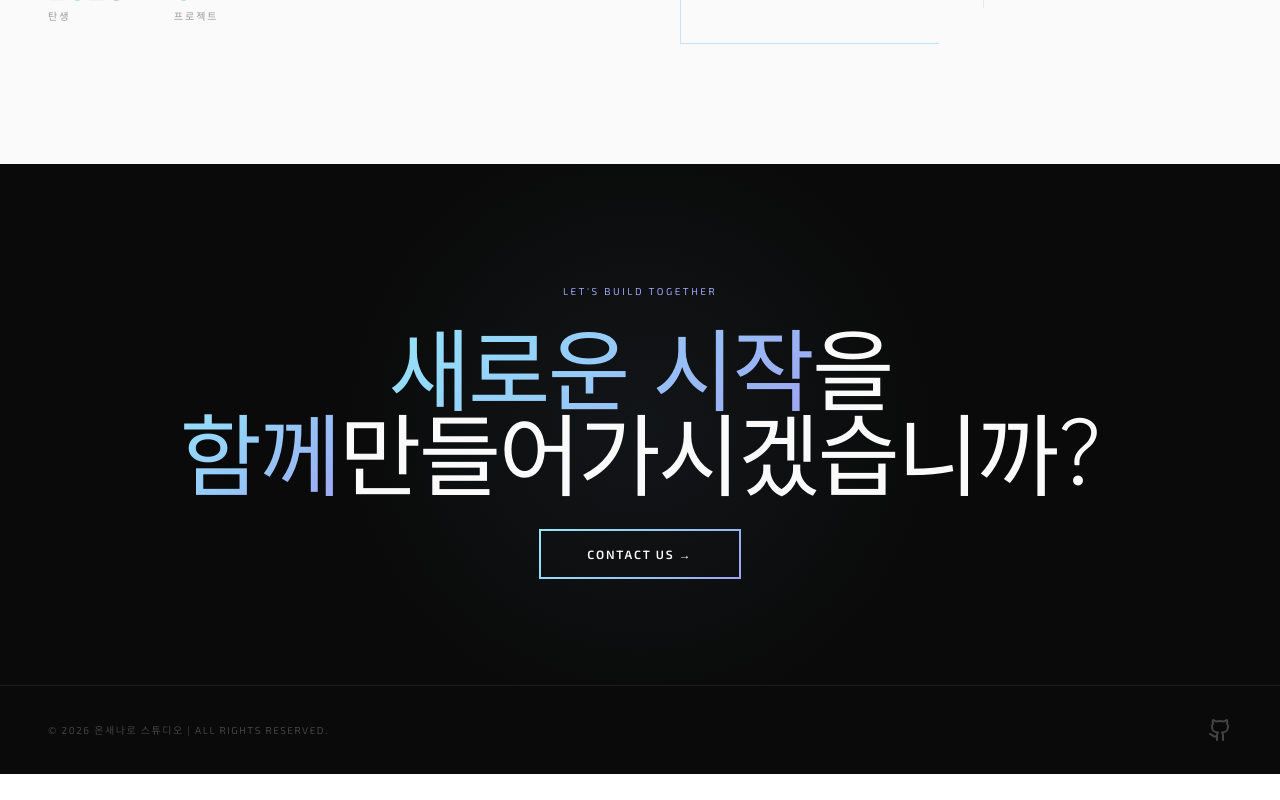
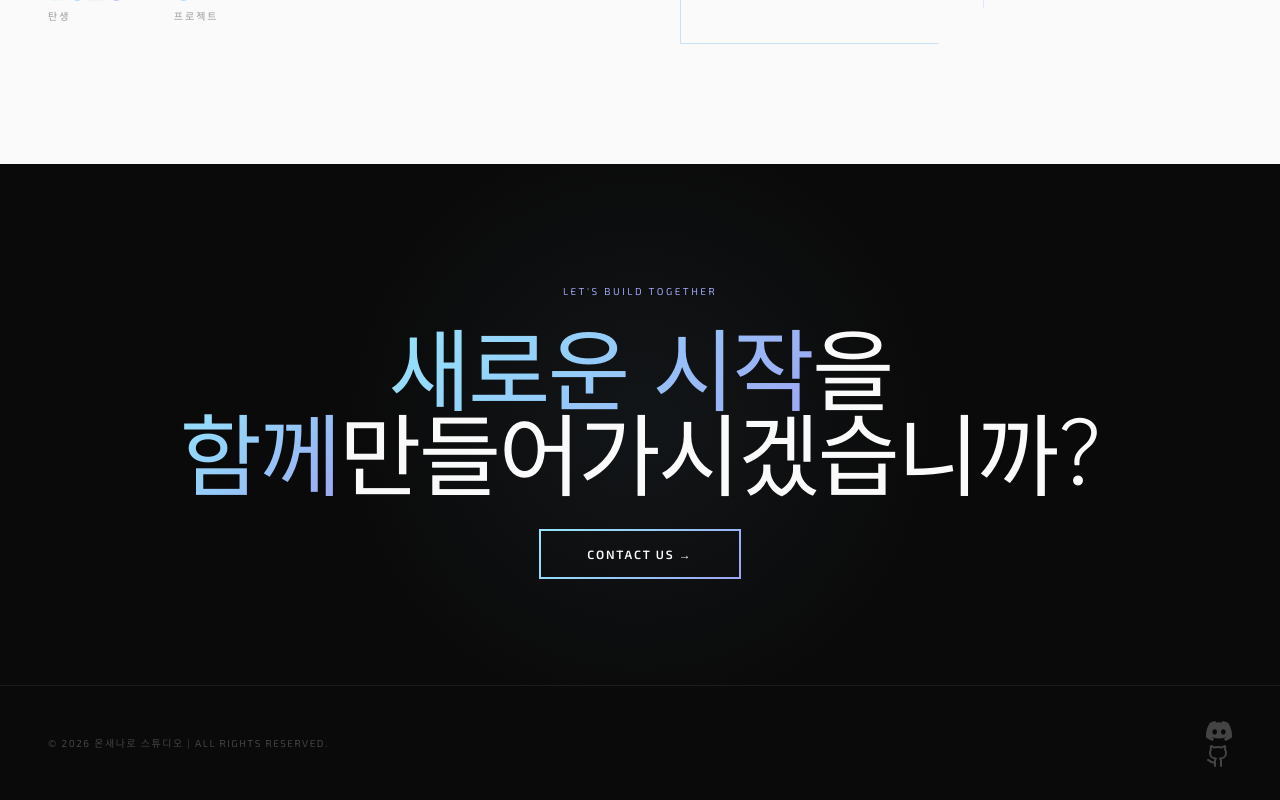
Before and after one commit to OnsaenaroStudio/page, a Next.js app: page / in a window 1280 px wide. Shown: the part 2484-3284 px from the top of the page. Before the commit the page ends 3258 px from the top, so only its background shows below. Built offline with nearby package versions, Linux system fonts and the light colour scheme.

Commit message:
Update page.tsx

```diff
--- a/app/page.tsx
+++ b/app/page.tsx
@@ -479,6 +479,14 @@
           © 2026 온새나로 스튜디오 | ALL RIGHTS RESERVED.
         </div>
         <div style={{ fontSize: 10, letterSpacing: "0.15em", color: "#444", textTransform: "uppercase" }}>
+           <a href="https://discord.gg/BCqWwvr888" target="_blank" aria-label="Discord">
+            <svg xmlns="http://www.w3.org/2000/svg" width="26" height="26" fill="currentColor" className="bi bi-discord"
+                 viewBox="0 0 16 16">
+              <path
+                d="M13.545 2.907a13.2 13.2 0 0 0-3.257-1.011.05.05 0 0 0-.052.025c-.141.25-.297.577-.406.833a12.2 12.2 0 0 0-3.658 0 8 8 0 0 0-.412-.833.05.05 0 0 0-.052-.025c-1.125.194-2.22.534-3.257 1.011a.04.04 0 0 0-.021.018C.356 6.024-.213 9.047.066 12.032q.003.022.021.037a13.3 13.3 0 0 0 3.995 2.02.05.05 0 0 0 .056-.019q.463-.63.818-1.329a.05.05 0 0 0-.01-.059l-.018-.011a9 9 0 0 1-1.248-.595.05.05 0 0 1-.02-.066l.015-.019q.127-.095.248-.195a.05.05 0 0 1 .051-.007c2.619 1.196 5.454 1.196 8.041 0a.05.05 0 0 1 .053.007q.121.1.248.195a.05.05 0 0 1-.004.085 8 8 0 0 1-1.249.594.05.05 0 0 0-.03.03.05.05 0 0 0 .003.041c.24.465.515.909.817 1.329a.05.05 0 0 0 .056.019 13.2 13.2 0 0 0 4.001-2.02.05.05 0 0 0 .021-.037c.334-3.451-.559-6.449-2.366-9.106a.03.03 0 0 0-.02-.019m-8.198 7.307c-.789 0-1.438-.724-1.438-1.612s.637-1.613 1.438-1.613c.807 0 1.45.73 1.438 1.613 0 .888-.637 1.612-1.438 1.612m5.316 0c-.788 0-1.438-.724-1.438-1.612s.637-1.613 1.438-1.613c.807 0 1.451.73 1.438 1.613 0 .888-.631 1.612-1.438 1.612"/>
+            </svg>
+          </a>
+
           <Github onClick={() => window.open("https://github.com/OnsaenaroStudio", "_blank")} />
         </div>
       </footer>
```
